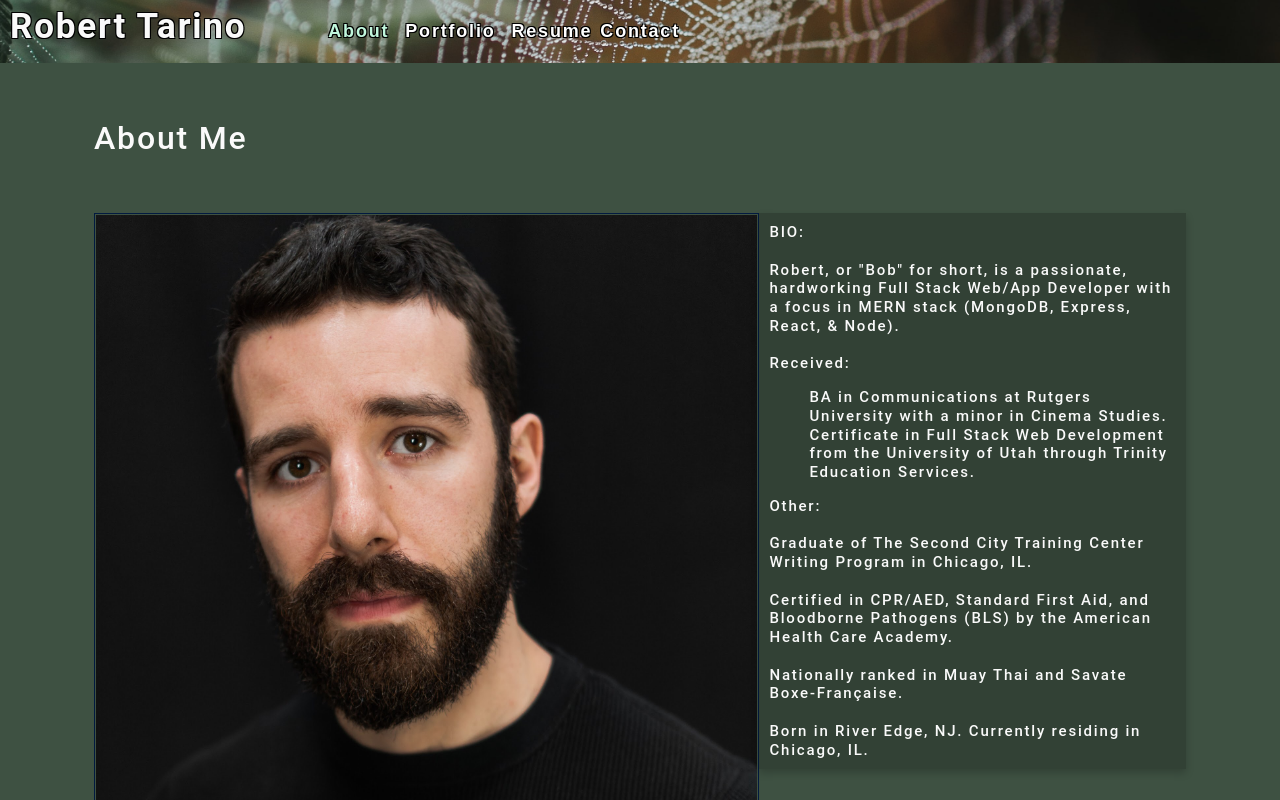
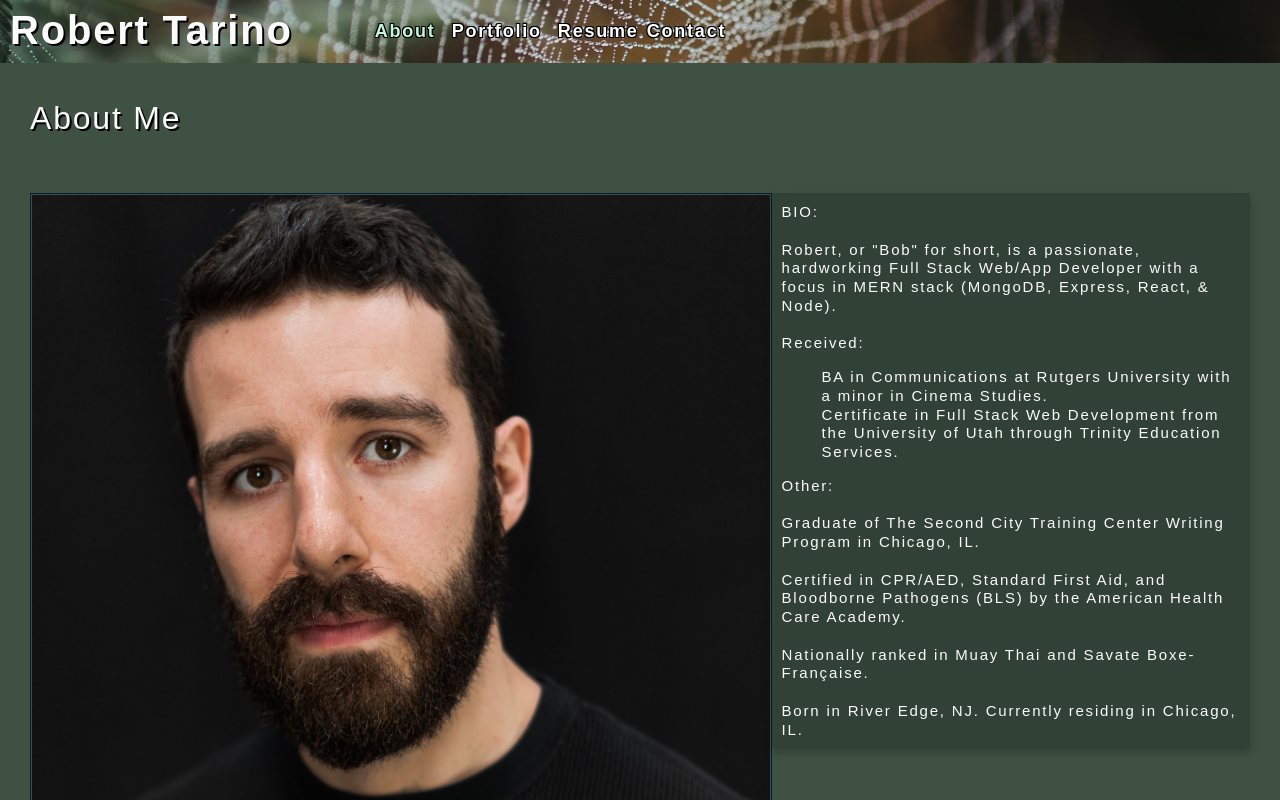
Before and after one commit to BobTarino/portfolio2.0, a React (Create React App) app: page / in a window 1280 px wide. Shown: the top 800 px of the page. Built offline with nearby package versions, Linux system fonts and the light colour scheme.

Commit message:
added text overshadow in css

```diff
--- a/src/components/Project/index.js
+++ b/src/components/Project/index.js
@@ -56,6 +56,7 @@ const Project= ({ currentCategory }) => {
                 return <section id="work-info">
                 <h2>Portfolio</h2>
                 <br></br><br></br>
+              <div className="flex-container">
                 <div className="work">
                     <a href="https://entertain-me-redux.herokuapp.com/">
                       <img id="redux-image" src={reduxImage} alt="Entertain Me Version 2.0 Application" />
@@ -70,7 +71,6 @@ const Project= ({ currentCategory }) => {
                       </div>
                     </a>
                   </div>
-                <div className="flex-container">
                   <div className="work">
                     <a href="https://dinner-parties.herokuapp.com/">
                       <img id="dinnerparty-image" src={dinnerPartyImage} alt="Dinner Party Application" />
@@ -114,7 +114,7 @@ const Project= ({ currentCategory }) => {
                       </div>
                     </a>
                   </div>
-                </div>
+              </div>
           </section>;
 
             case 'Resume':
--- a/src/index.css
+++ b/src/index.css
@@ -14,8 +14,8 @@ code {
 }
 main {
 	margin: 0 auto;
-	max-width: 90%;
-  padding: 50px 30px;
+	max-width: 100%;
+  padding: 30px 30px;
 }
 :root {
   --primary: #94e2d9;
@@ -49,7 +49,7 @@ body {
   letter-spacing: .1em;
   background: #3e5142;
   color: var(--light);
-  font-family: Arial, Helvetica, sans-serif
+  font-family: Arial, Helvetica, sans-serif;
 
 }
 
@@ -59,7 +59,7 @@ h3,
 h4,
 h5,
 h6 {
-  font-family: 'Roboto', sans-serif;
+  font-family: Arial, Helvetica, sans-serif;
   font-weight: 500;
   margin: 5px 0;
   line-height: 1.25;
@@ -71,6 +71,7 @@ h1 {
 
 h2 {
   font-size: 2rem;
+  text-shadow: 2px 2px #000000;
 }
 
 h3 {
@@ -112,18 +113,17 @@ header {
   background-image: url("./assets/images/spiderWeb.jpg");
   background-size: cover;
   background-position: center;
-      color: white;
-    text-shadow:
+  color: white;
+  text-shadow:
     -1px -1px 0 #000,
     1px -1px 0 #000,
     -1px 1px 0 #000,
     1px 1px 0 #000;
-
 }
 
 header a {
   color: var(--light);
-  font-size: 35px;
+  font-size: 40px;
 }
 
 button {
@@ -421,11 +421,6 @@ li:first-child {
   text-align: center;
 }
 
-
-
-
-
-
 @media screen and (max-width: 575px) {
   #image {
     display: block;
@@ -442,6 +437,10 @@ li:first-child {
     margin-top: 0;
     font-size: 15px;
     padding: 15px;
+  }
+
+  h2 {
+    text-align: center;
   }
 
   .cardtext {
```
